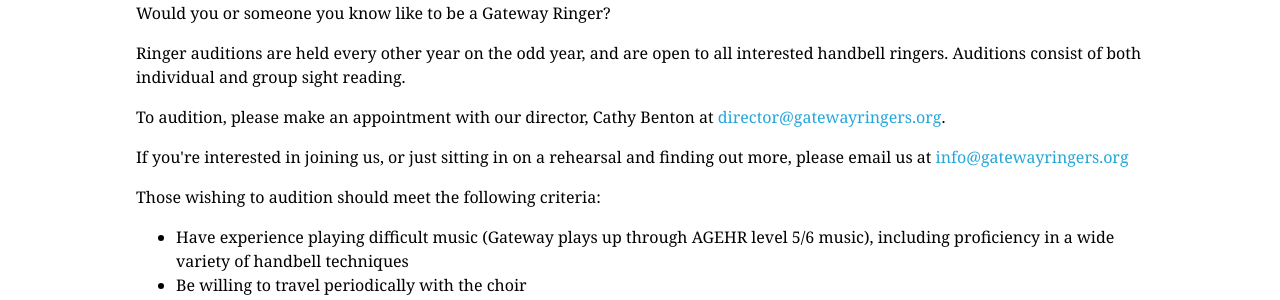
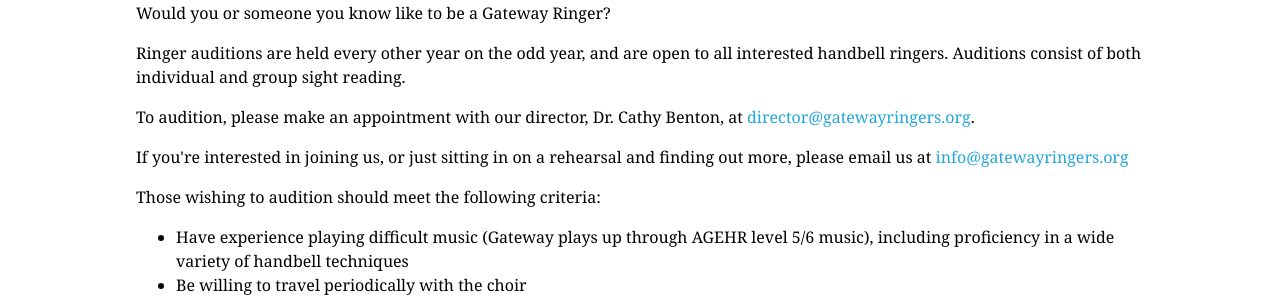
Before and after one commit to GatewayRingers/GatewayRingers.github.io, a Jekyll site: the page built from auditions.html, in a window 1280 px wide. Shown: the part 324-624 px from the top of the page. Built offline with Jekyll 4.4.1, drawn with Linux system fonts in a browser that asks for light colours; nearby versions of some CDN libraries.

Commit message:
Update auditions.html

```diff
--- a/auditions.html
+++ b/auditions.html
@@ -11,7 +11,7 @@
 both individual and group sight reading.</p>
 
 <p class="athelas lh-copy">To audition, please make
-an appointment with our director, Cathy Benton at <a href="mailto:director@gatewayringers.org" class="link blue dim">
+an appointment with our director, Dr. Cathy Benton, at <a href="mailto:director@gatewayringers.org" class="link blue dim">
 director@gatewayringers.org</a>.
 </p>
 
```
